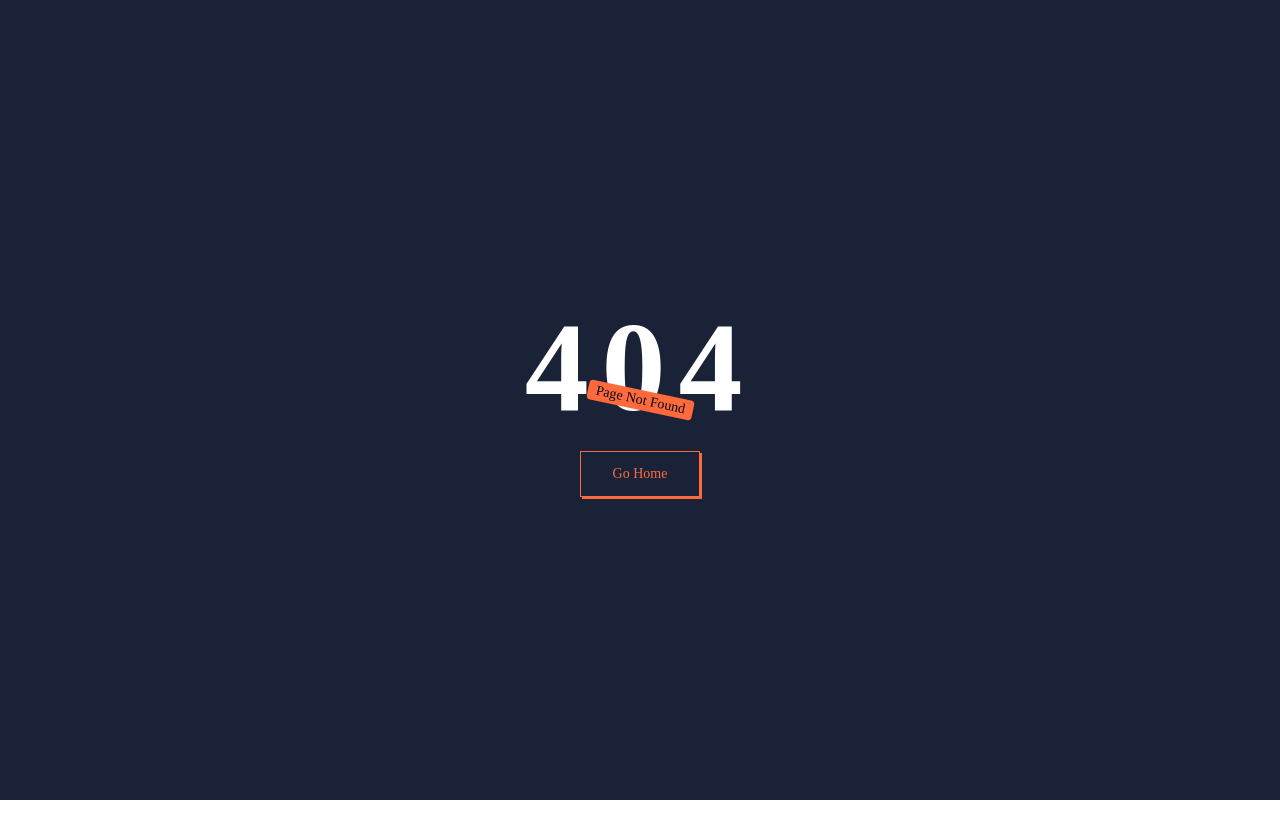
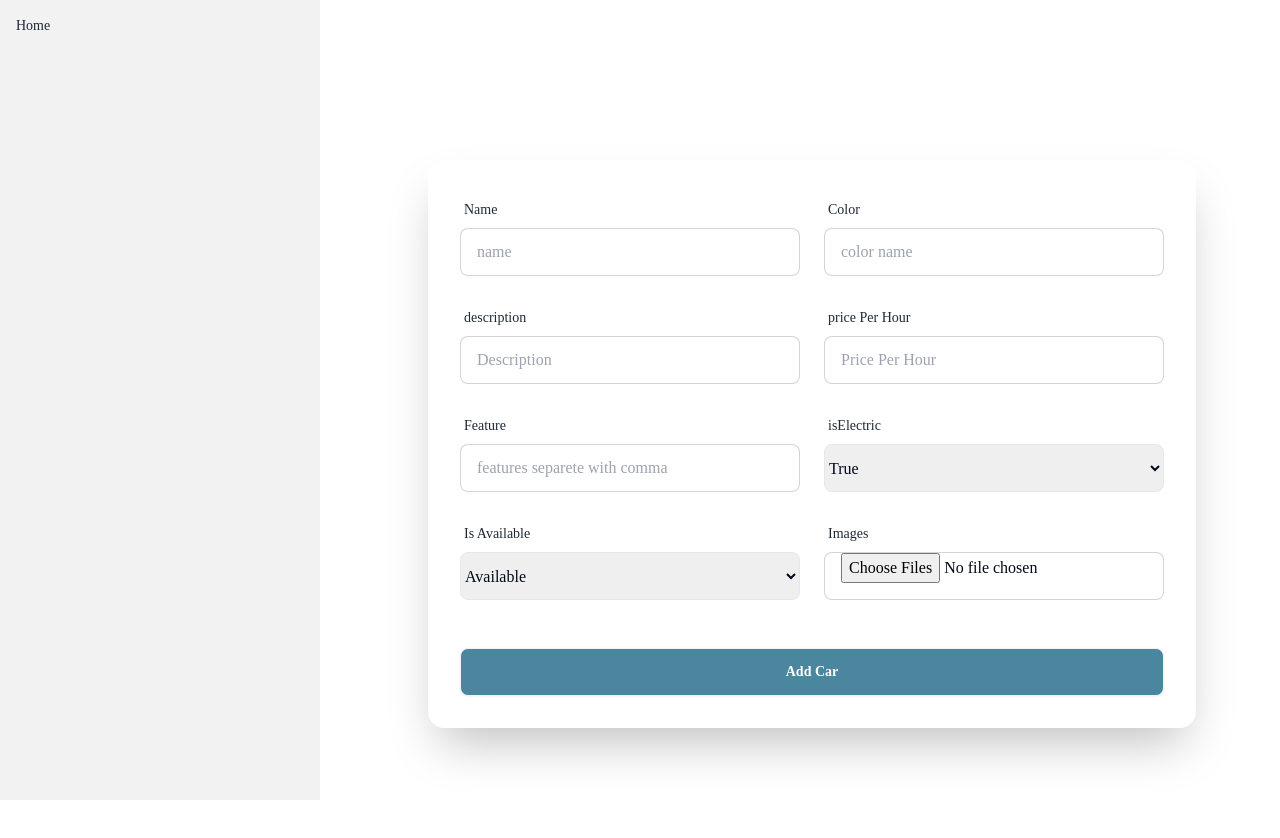
Before and after one commit to Abdul-Baten-Chy/SwiftRide, a React (Vite) app: page /dashboard/addCar in a window 1280 px wide. Before the commit this address had no page. Shown: the top 838 px of the page. Before the commit the page ends 800 px from the top, so only its background shows below. Built offline with nearby package versions, Linux system fonts and the light colour scheme.

Commit message:
add create car

```diff
--- a/src/Layout/Dashboard.tsx
+++ b/src/Layout/Dashboard.tsx
@@ -34,9 +34,15 @@ const Dashboard = () => {
   if (user?.role == "admin") {
     content = (
       <>
-        <li className="text-3xl my-5">All Employee List </li>
+        <li className="text-3xl my-5 font-lato">Admin Panel </li>
         <li>
-          <NavLink to={"allemployee"}>All Employee List</NavLink>{" "}
+          <NavLink to={"profile"}>Profile</NavLink>{" "}
+        </li>
+        <li>
+          <NavLink to={"addCar"}>Add Car</NavLink>{" "}
+        </li>
+        <li>
+          <NavLink to={"allcars"}>All Cars</NavLink>{" "}
         </li>
       </>
     );
--- a/src/components/UpdateProduct.tsx
+++ b/src/Pages/admin/AddCar.tsx
@@ -1,39 +1,29 @@
-import {
-  useEditProductMutation,
-  useGetSingleProductQuery,
-} from "@/redux/Feature/Api/productApi";
+import { useCreateCarMutation } from "@/redux/Feature/Api/carApi";
 import axios from "axios";
-import { useParams } from "react-router-dom";
 import Swal from "sweetalert2";
 const image_hosting_key = import.meta.env.VITE_API_KEY;
 const image_hosting_api = `https://api.imgbb.com/1/upload?key=${image_hosting_key}`;
 
-const UpdateProduct = () => {
-  const { id } = useParams<{ id: string }>();
-  const [editProduct] = useEditProductMutation();
-  const { data, isLoading, isError } = useGetSingleProductQuery(id);
+const AddCar = () => {
+  const [createCar, { isLoading }] = useCreateCarMutation();
 
-  if (isLoading) return <h2> Loading...</h2>;
-  if (isError) return <h2> Something went wrong...</h2>;
-  const product = data?.data;
-  console.log(data);
-
-  const handleFormSubmit = async (e) => {
+  const handleFormSubmit = async (e: {
+    preventDefault: () => void;
+    // eslint-disable-next-line @typescript-eslint/no-explicit-any
+    target: any;
+  }) => {
     e.preventDefault();
 
     const form = e.target;
     const name = form.name.value;
     const images = Array.from(form.image.files);
 
-    const quantity = form.quantity.value;
-    const sizeInput = form.size.value;
-    const sizes = sizeInput ? sizeInput.split(",") : [];
-    const category = form.category.value;
-    const price = form.price.value;
+    const color = form.color.value;
     const description = form.description.value;
-    const rating = form.rating.value;
-    const brand = form.brand.value;
-    const isFeatured = form.featured.value === "true";
+    const pricePerHour = form.pricePerHour.value;
+    const features = form.features.value ? form.features.value.split(",") : [];
+    const status = form.status.value;
+    const isElectric = form.isElectric.value === "true";
     const imageUrls = await Promise.all(
       images.map(async (image: File) => {
         const formData = new FormData();
@@ -53,19 +43,18 @@ const UpdateProduct = () => {
       })
     );
 
-    const data = {
+    const car = {
       name,
       images: imageUrls,
-      quantity: Number(quantity),
-      sizes,
-      category,
-      price: Number(price),
+      color,
+      status,
+      pricePerHour: Number(pricePerHour),
       description,
-      rating: Number(rating),
-      brand,
-      isFeatured,
+      isElectric,
+      features,
+      isDeleted: false,
     };
-    const res = await editProduct({ id, data });
+    const res = await createCar(car);
     console.log(res?.data);
 
     if (res?.data?.success) {
@@ -80,10 +69,11 @@ const UpdateProduct = () => {
       });
     }
   };
+  if (isLoading) <h2>Loading...</h2>;
   return (
-    <div className="pt-16 min-h-[100vh-64px]">
-      <div className="hero min-h-[100vh-64px] pt-14   bg-base-200">
-        <div className="card flex-shrink-0 mt-10 mb-10 w-full max-w-3xl shadow-2xl bg-base-100">
+    <div className="mt-6 min-h-[100vh-64px]">
+      <div className="hero min-h-[100vh] ">
+        <div className="card flex-shrink-0  mb-10 w-full max-w-3xl shadow-2xl bg-base-100">
           <form
             className="card-body grid grid-cols-1 lg:grid-cols-2 gap-6 "
             onSubmit={handleFormSubmit}
@@ -96,71 +86,29 @@ const UpdateProduct = () => {
                 type="text"
                 name="name"
                 placeholder="name"
-                defaultValue={product?.name}
                 className="input input-bordered"
                 required
               />
             </div>
             <div className="form-control">
               <label className="label">
-                <span className="label-text">Brand Name</span>
+                <span className="label-text">Color</span>
               </label>
               <input
                 type="text"
-                name="brand"
-                placeholder="brand name"
-                defaultValue={product?.brand}
+                name="color"
+                placeholder="color name"
                 className="input input-bordered"
                 required
               />
             </div>
             <div className="form-control">
               <label className="label">
-                <span className="label-text">Quantity</span>
-              </label>
-              <input
-                type="number"
-                name="quantity"
-                defaultValue={product?.quantity}
-                placeholder="quantity"
-                className="input input-bordered"
-                required
-              />
-            </div>
-            <div className="form-control">
-              <label className="label">
-                <span className="label-text">Price</span>
-              </label>
-              <input
-                type="number"
-                name="price"
-                defaultValue={product?.price}
-                placeholder="Price"
-                className="input input-bordered"
-                required
-              />
-            </div>
-            <div className="form-control">
-              <label className="label">
-                <span className="label-text">Category</span>
-              </label>
-              <input
-                type="text"
-                name="category"
-                defaultValue={product?.category}
-                placeholder="Category"
-                className="input input-bordered"
-                required
-              />
-            </div>
-            <div className="form-control">
-              <label className="label">
-                <span className="label-text">Description</span>
+                <span className="label-text">description</span>
               </label>
               <input
                 type="text"
                 name="description"
-                defaultValue={product?.description}
                 placeholder="Description"
                 className="input input-bordered"
                 required
@@ -168,37 +116,54 @@ const UpdateProduct = () => {
             </div>
             <div className="form-control">
               <label className="label">
-                <span className="label-text">Size</span>
+                <span className="label-text">price Per Hour</span>
               </label>
               <input
-                type="text"
-                name="size"
-                defaultValue={product?.sizes}
-                placeholder="Size separete with comma"
+                type="number"
+                name="pricePerHour"
+                placeholder="Price Per Hour"
                 className="input input-bordered"
                 required
               />
             </div>
+
             <div className="form-control">
               <label className="label">
-                <span className="label-text">Rating</span>
+                <span className="label-text">Feature</span>
               </label>
               <input
-                type="number"
-                name="rating"
-                defaultValue={product?.rating}
-                placeholder="Rating"
+                type="text"
+                name="features"
+                placeholder="features separete with comma"
                 className="input input-bordered"
                 required
               />
             </div>
+
             <div className="form-control">
-              <label className="label" htmlFor="isFeatured">
-                <span className="label-text">Featured</span>
+              <label className="label" htmlFor="isElectric">
+                <span className="label-text">isElectric</span>
               </label>
-              <select name="featured" id="isFeatured">
+              <select
+                name="isElectric"
+                id="isElectric"
+                className="h-12 border rounded-lg"
+              >
                 <option value="true">True</option>
                 <option value="false">False</option>
+              </select>
+            </div>
+            <div className="form-control">
+              <label className="label" htmlFor="status">
+                <span className="label-text">Is Available</span>
+              </label>
+              <select
+                name="status"
+                id="status"
+                className="h-12 border rounded-lg"
+              >
+                <option value="available">Available</option>
+                <option value="unavailabel">Unavailable</option>
               </select>
             </div>
             <div className="form-control">
@@ -215,8 +180,8 @@ const UpdateProduct = () => {
               />
             </div>
             <div className="form-control mt-6 col-span-2">
-              <button type="submit" className="btn btn-primary">
-                Edit Product
+              <button type="submit" className="btn bg-[#4a869e] text-white">
+                Add Car
               </button>
             </div>
           </form>
@@ -227,4 +192,4 @@ const UpdateProduct = () => {
   );
 };
 
-export default UpdateProduct;
+export default AddCar;
--- /dev/null
+++ b/src/Pages/admin/AllCars.tsx
@@ -0,0 +1,3 @@
+export function AllCars() {
+  return <></>;
+}
--- a/src/Pages/admin/States.tsx
+++ /dev/null
@@ -1,3 +0,0 @@
-export function States() {
-  return <>admin</>;
-}
--- a/src/components/AddProduct.tsx
+++ b/src/Pages/admin/UpdateCar.tsx
@@ -1,17 +1,24 @@
-import { useCreateProductMutation } from "@/redux/Feature/Api/productApi";
+import {
+  useEditProductMutation,
+  useGetSingleProductQuery,
+} from "@/redux/Feature/Api/productApi";
 import axios from "axios";
+import { useParams } from "react-router-dom";
 import Swal from "sweetalert2";
 const image_hosting_key = import.meta.env.VITE_API_KEY;
 const image_hosting_api = `https://api.imgbb.com/1/upload?key=${image_hosting_key}`;
 
-const AddProducts = () => {
-  const [createProduct, { isLoading }] = useCreateProductMutation();
+const UpdateCar = () => {
+  const { id } = useParams<{ id: string }>();
+  const [editProduct] = useEditProductMutation();
+  const { data, isLoading, isError } = useGetSingleProductQuery(id);
 
-  const handleFormSubmit = async (e: {
-    preventDefault: () => void;
-    // eslint-disable-next-line @typescript-eslint/no-explicit-any
-    target: any;
-  }) => {
+  if (isLoading) return <h2> Loading...</h2>;
+  if (isError) return <h2> Something went wrong...</h2>;
+  const product = data?.data;
+  console.log(data);
+
+  const handleFormSubmit = async (e) => {
     e.preventDefault();
 
     const form = e.target;
@@ -46,7 +53,7 @@ const AddProducts = () => {
       })
     );
 
-    const product = {
+    const data = {
       name,
       images: imageUrls,
       quantity: Number(quantity),
@@ -58,7 +65,7 @@ const AddProducts = () => {
       brand,
       isFeatured,
     };
-    const res = await createProduct(product);
+    const res = await editProduct({ id, data });
     console.log(res?.data);
 
     if (res?.data?.success) {
@@ -73,7 +80,6 @@ const AddProducts = () => {
       });
     }
   };
-  if (isLoading) <h2>Loading...</h2>;
   return (
     <div className="pt-16 min-h-[100vh-64px]">
       <div className="hero min-h-[100vh-64px] pt-14   bg-base-200">
@@ -90,6 +96,7 @@ const AddProducts = () => {
                 type="text"
                 name="name"
                 placeholder="name"
+                defaultValue={product?.name}
                 className="input input-bordered"
                 required
               />
@@ -102,6 +109,7 @@ const AddProducts = () => {
                 type="text"
                 name="brand"
                 placeholder="brand name"
+                defaultValue={product?.brand}
                 className="input input-bordered"
                 required
               />
@@ -113,6 +121,7 @@ const AddProducts = () => {
               <input
                 type="number"
                 name="quantity"
+                defaultValue={product?.quantity}
                 placeholder="quantity"
                 className="input input-bordered"
                 required
@@ -125,6 +134,7 @@ const AddProducts = () => {
               <input
                 type="number"
                 name="price"
+                defaultValue={product?.price}
                 placeholder="Price"
                 className="input input-bordered"
                 required
@@ -137,6 +147,7 @@ const AddProducts = () => {
               <input
                 type="text"
                 name="category"
+                defaultValue={product?.category}
                 placeholder="Category"
                 className="input input-bordered"
                 required
@@ -149,6 +160,7 @@ const AddProducts = () => {
               <input
                 type="text"
                 name="description"
+                defaultValue={product?.description}
                 placeholder="Description"
                 className="input input-bordered"
                 required
@@ -161,6 +173,7 @@ const AddProducts = () => {
               <input
                 type="text"
                 name="size"
+                defaultValue={product?.sizes}
                 placeholder="Size separete with comma"
                 className="input input-bordered"
                 required
@@ -173,6 +186,7 @@ const AddProducts = () => {
               <input
                 type="number"
                 name="rating"
+                defaultValue={product?.rating}
                 placeholder="Rating"
                 className="input input-bordered"
                 required
@@ -201,8 +215,8 @@ const AddProducts = () => {
               />
             </div>
             <div className="form-control mt-6 col-span-2">
-              <button type="submit" className="btn bg-[#4a869e] text-white">
-                Add Product
+              <button type="submit" className="btn btn-primary">
+                Edit Product
               </button>
             </div>
           </form>
@@ -213,4 +227,4 @@ const AddProducts = () => {
   );
 };
 
-export default AddProducts;
+export default UpdateCar;
--- a/src/Utills/type.ts
+++ b/src/Utills/type.ts
@@ -11,12 +11,29 @@ export interface TCar {
   createdAt: string;
   updatedAt: string;
 }
+export interface TcarQuery {
+  name: string;
+  images: string[];
+  color: string;
+  status: "available" | "unavailable";
+  pricePerHour: number;
+  description: string;
+  isElectric: boolean;
+  features: string[];
+  isDeleted: boolean;
+}
 
 export interface ResponseGetAllCar {
   success: boolean;
   statusCode: number;
   message: string;
   data: TCar[];
+}
+export interface ResponseCreateCar {
+  success: boolean;
+  statusCode: number;
+  message: string;
+  data: TCar;
 }
 
 export type Tresult = {
@@ -155,5 +172,6 @@ export interface Booking {
 export interface TableGridProps {
   myBookings: Booking[];
 }
+
 // Union type to represent either a success or error response
 export type signResponse = SuccessResponse | ErrorResponse;
--- a/src/redux/Feature/Api/carApi.ts
+++ b/src/redux/Feature/Api/carApi.ts
@@ -1,8 +1,10 @@
 import {
   ApiResponse,
   RegisterFormData,
+  ResponseCreateCar,
   ResponseGetAllCar,
   TCar,
+  TcarQuery,
   TqueryParam,
 } from "@/Utills/type";
 import { Api } from "./api";
@@ -63,6 +65,14 @@ const authApi = Api.injectEndpoints({
       }),
       providesTags: ["car"],
     }),
+    createCar: builder.mutation<ResponseCreateCar, TcarQuery>({
+      query: (data) => ({
+        url: "/cars",
+        method: "POST",
+        body: data,
+      }),
+      invalidatesTags: ["cars"],
+    }),
   }),
 });
 
@@ -72,4 +82,5 @@ export const {
   useGetSingleCarQuery,
   useGetAllBookingsQuery,
   useGetAllCarBookingQuery,
+  useCreateCarMutation,
 } = authApi;
```
Also changed, not shown: src/Router/Router.tsx (+15 -13 lines).
